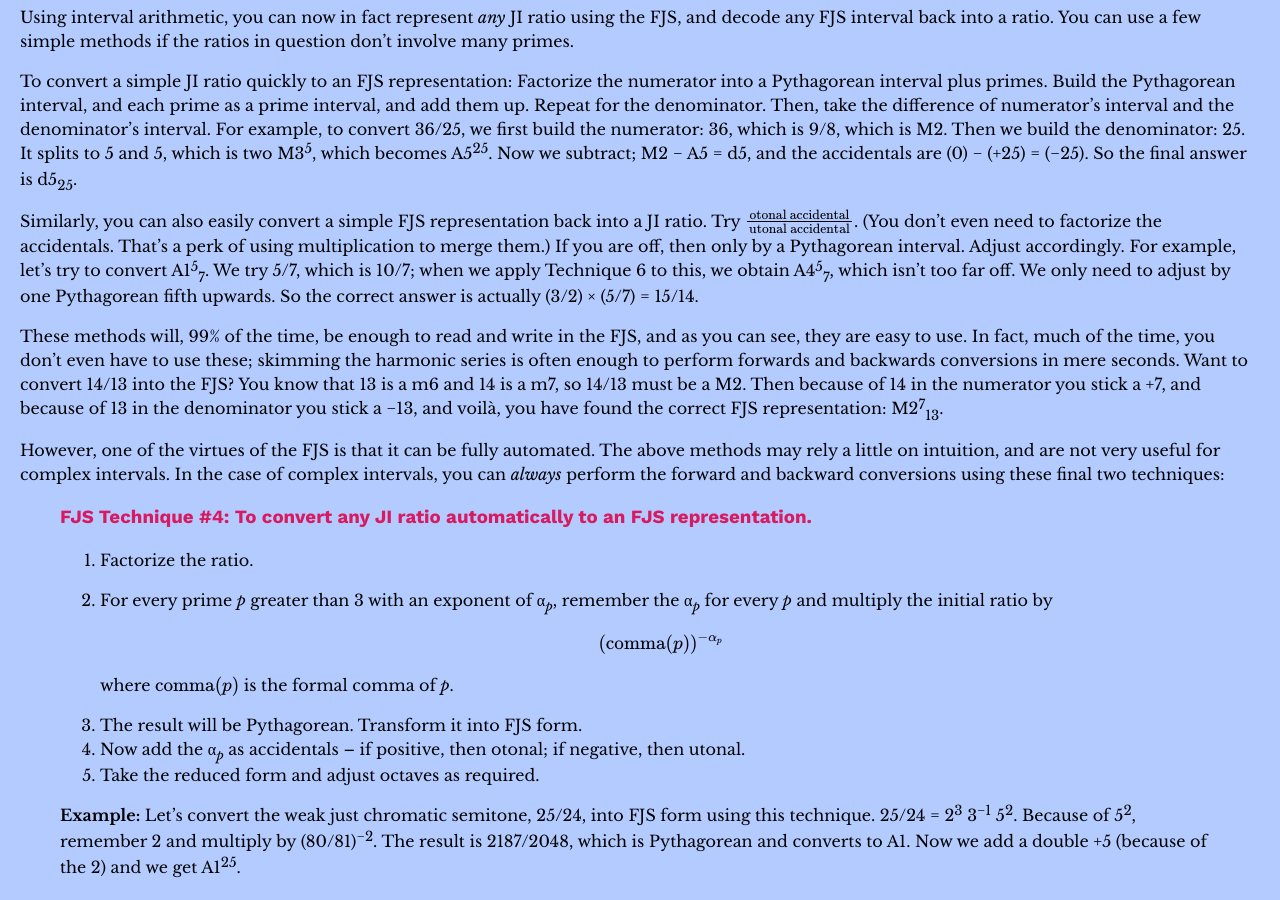
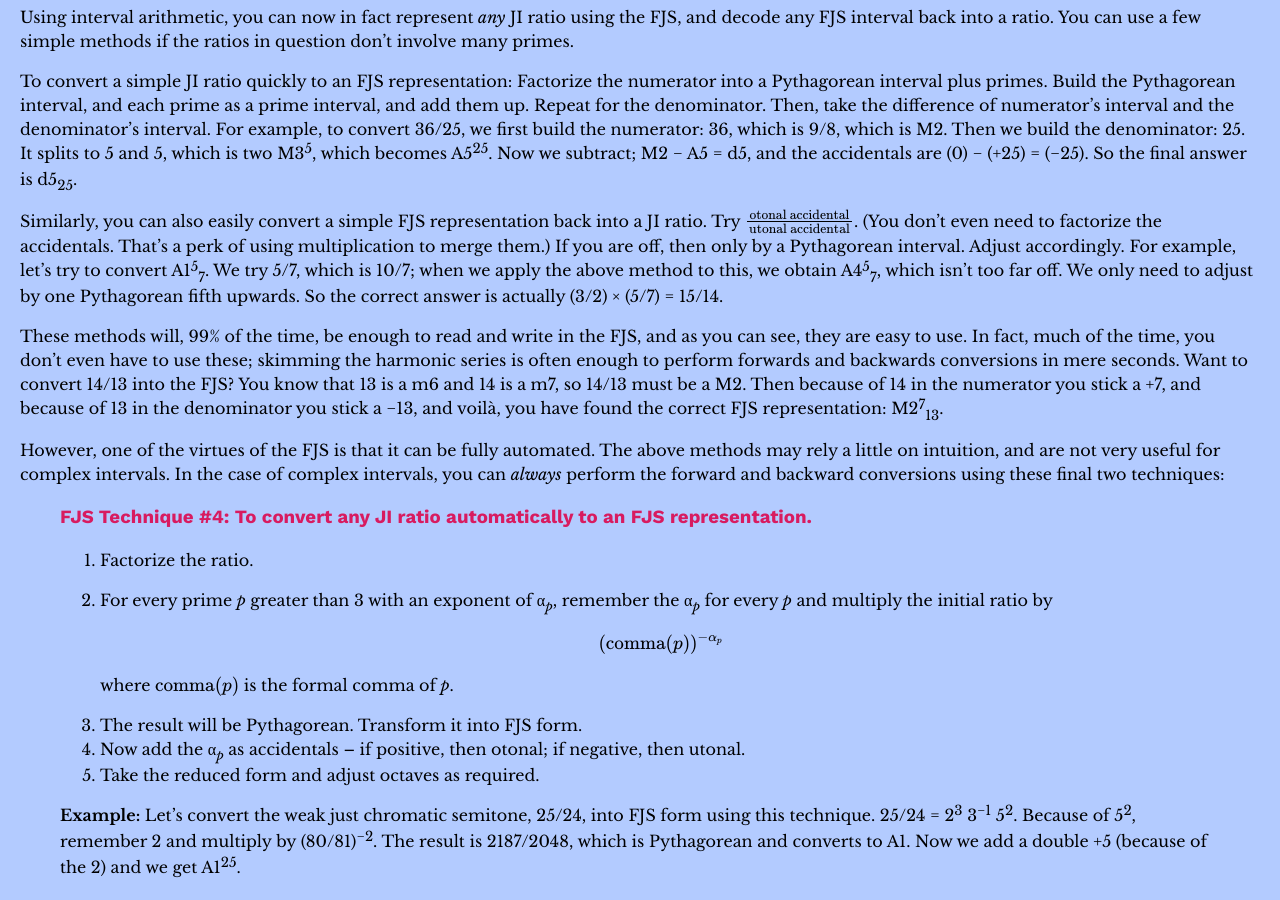
Before and after one commit to misotanni/misotanni.github.io, a Jekyll site: the page built from fjs/en/crash.md, in a window 1280 px wide and 900 px high, scrolled down 10632 px. Built offline with Jekyll 4.4.1, drawn with Linux system fonts in a browser that asks for light colours; our own code applies the rules of GitHub Pages for plain Markdown files; formulas are drawn with MathJax 3.

Commit message:
Technique 6

```diff
--- a/fjs/en/crash.md
+++ b/fjs/en/crash.md
@@ -334,7 +334,7 @@
 
 To convert a simple JI ratio quickly to an FJS representation: Factorize the numerator into a Pythagorean interval plus primes. Build the Pythagorean interval, and each prime as a prime interval, and add them up. Repeat for the denominator. Then, take the difference of numerator's interval and the denominator's interval. For example, to convert 36/25, we first build the numerator: 36, which is 9/8, which is M2. Then we build the denominator: 25. It splits to 5 and 5, which is two M3<sup>5</sup>, which becomes A5<sup>25</sup>. Now we subtract; M2 − A5 = d5, and the accidentals are (0) − (+25) = (−25). So the final answer is d5<sub>25</sub>.
 
-Similarly, you can also easily convert a simple FJS representation back into a JI ratio. Try $$\frac{\text{otonal accidental}}{\text{utonal accidental}}$$. (You don't even need to factorize the accidentals. That's a perk of using multiplication to merge them.) If you are off, then only by a Pythagorean interval. Adjust accordingly. For example, let's try to convert A1<sup>5</sup><sub>7</sub>. We try 5/7, which is 10/7; when we apply Technique 6 to this, we obtain A4<sup>5</sup><sub>7</sub>, which isn't too far off. We only need to adjust by one Pythagorean fifth upwards. So the correct answer is actually (3/2) × (5/7) = 15/14.
+Similarly, you can also easily convert a simple FJS representation back into a JI ratio. Try $$\frac{\text{otonal accidental}}{\text{utonal accidental}}$$. (You don't even need to factorize the accidentals. That's a perk of using multiplication to merge them.) If you are off, then only by a Pythagorean interval. Adjust accordingly. For example, let's try to convert A1<sup>5</sup><sub>7</sub>. We try 5/7, which is 10/7; when we apply the above method to this, we obtain A4<sup>5</sup><sub>7</sub>, which isn't too far off. We only need to adjust by one Pythagorean fifth upwards. So the correct answer is actually (3/2) × (5/7) = 15/14.
 
 These methods will, 99% of the time, be enough to read and write in the FJS, and as you can see, they are easy to use. In fact, much of the time, you don't even have to use these; skimming the harmonic series is often enough to perform forwards and backwards conversions in mere seconds. Want to convert 14/13 into the FJS? You know that 13 is a m6 and 14 is a m7, so 14/13 must be a M2. Then because of 14 in the numerator you stick a +7, and because of 13 in the denominator you stick a −13, and voilà, you have found the correct FJS representation: M2<sup>7</sup><sub>13</sub>.
 
```
